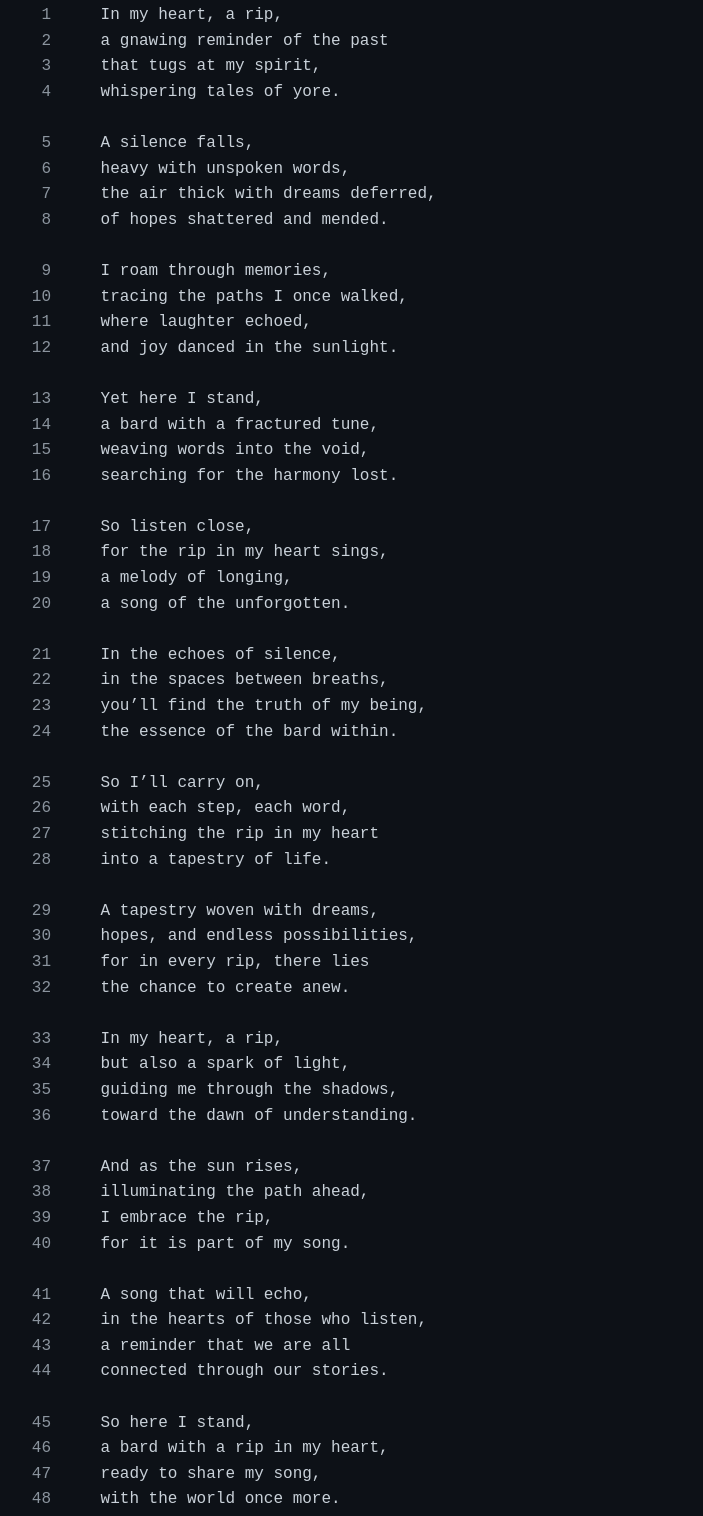
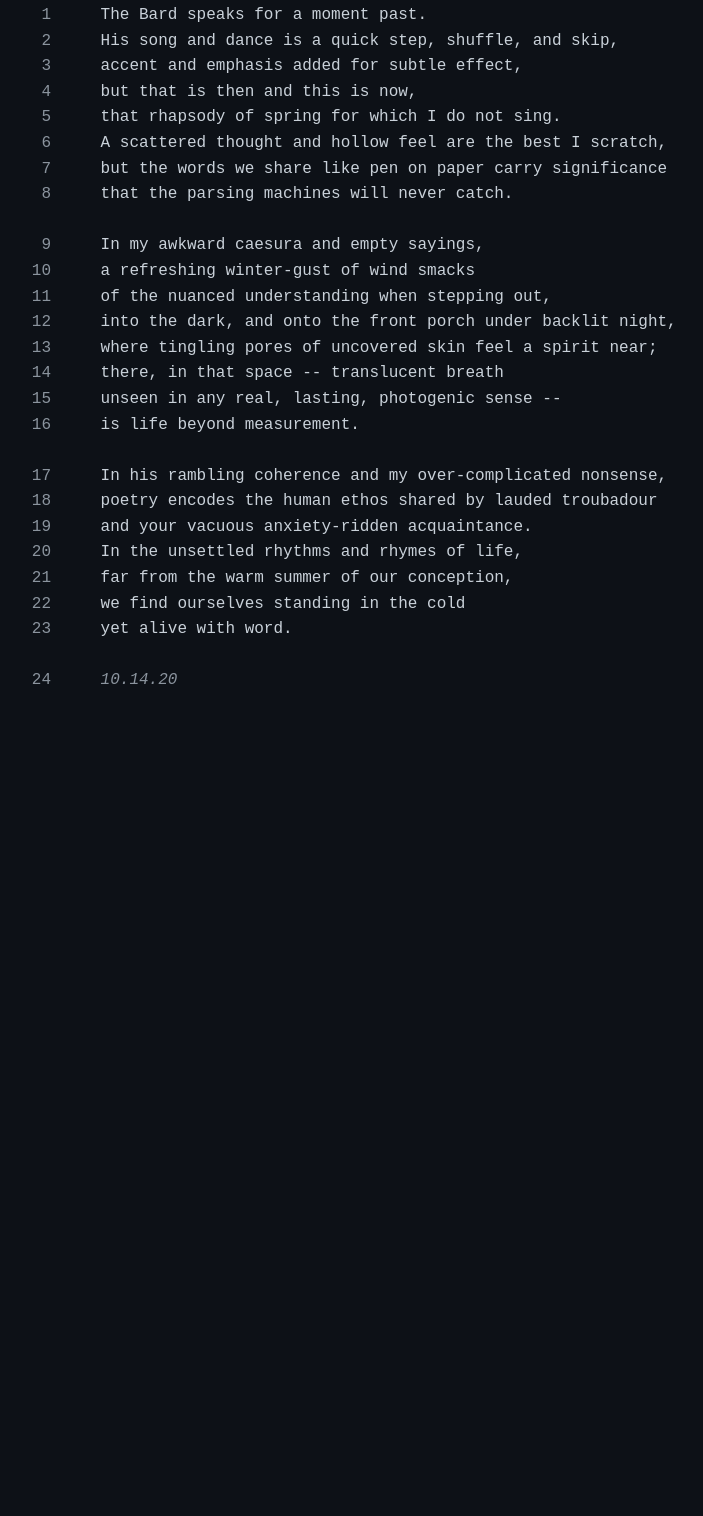
Before and after one commit to manonthesea/you-hear-me, a plain HTML site: page The Bard Speaks.html in a window 1280 px wide. Shown: the part 218-1734 px from the top of the page, without its empty margins (219-922 px from the left). After the commit the page ends 1050 px from the top, so only its background shows below. Drawn offline with Linux system fonts and the light colour scheme.

Commit message:
Update The Bard Speaks.html

```diff
--- a/The Bard Speaks.html
+++ b/The Bard Speaks.html
@@ -55,65 +55,33 @@
 <body>
     <h1>The Bard Speaks</h1>
     <pre>
-<span class="line-number">1</span> In my heart, a rip,
-<span class="line-number">2</span> a gnawing reminder of the past
-<span class="line-number">3</span> that tugs at my spirit,
-<span class="line-number">4</span> whispering tales of yore.
+<span class="line-number">1</span> The Bard speaks for a moment past.
+<span class="line-number">2</span> His song and dance is a quick step, shuffle, and skip,
+<span class="line-number">3</span> accent and emphasis added for subtle effect,
+<span class="line-number">4</span> but that is then and this is now,
+<span class="line-number">5</span> that rhapsody of spring for which I do not sing.
+<span class="line-number">6</span> A scattered thought and hollow feel are the best I scratch,
+<span class="line-number">7</span> but the words we share like pen on paper carry significance
+<span class="line-number">8</span> that the parsing machines will never catch.
 
-<span class="line-number">5</span> A silence falls,
-<span class="line-number">6</span> heavy with unspoken words,
-<span class="line-number">7</span> the air thick with dreams deferred,
-<span class="line-number">8</span> of hopes shattered and mended.
+<span class="line-number">9</span> In my awkward caesura and empty sayings,
+<span class="line-number">10</span> a refreshing winter-gust of wind smacks
+<span class="line-number">11</span> of the nuanced understanding when stepping out,
+<span class="line-number">12</span> into the dark, and onto the front porch under backlit night,
+<span class="line-number">13</span> where tingling pores of uncovered skin feel a spirit near;
+<span class="line-number">14</span> there, in that space -- translucent breath
+<span class="line-number">15</span> unseen in any real, lasting, photogenic sense --
+<span class="line-number">16</span> is life beyond measurement.
 
-<span class="line-number">9</span> I roam through memories,
-<span class="line-number">10</span> tracing the paths I once walked,
-<span class="line-number">11</span> where laughter echoed,
-<span class="line-number">12</span> and joy danced in the sunlight.
+<span class="line-number">17</span> In his rambling coherence and my over-complicated nonsense,
+<span class="line-number">18</span> poetry encodes the human ethos shared by lauded troubadour
+<span class="line-number">19</span> and your vacuous anxiety-ridden acquaintance.
+<span class="line-number">20</span> In the unsettled rhythms and rhymes of life,
+<span class="line-number">21</span> far from the warm summer of our conception,
+<span class="line-number">22</span> we find ourselves standing in the cold
+<span class="line-number">23</span> yet alive with word.
 
-<span class="line-number">13</span> Yet here I stand,
-<span class="line-number">14</span> a bard with a fractured tune,
-<span class="line-number">15</span> weaving words into the void,
-<span class="line-number">16</span> searching for the harmony lost.
-
-<span class="line-number">17</span> So listen close,
-<span class="line-number">18</span> for the rip in my heart sings,
-<span class="line-number">19</span> a melody of longing,
-<span class="line-number">20</span> a song of the unforgotten.
-
-<span class="line-number">21</span> In the echoes of silence,
-<span class="line-number">22</span> in the spaces between breaths,
-<span class="line-number">23</span> you’ll find the truth of my being,
-<span class="line-number">24</span> the essence of the bard within.
-
-<span class="line-number">25</span> So I’ll carry on,
-<span class="line-number">26</span> with each step, each word,
-<span class="line-number">27</span> stitching the rip in my heart
-<span class="line-number">28</span> into a tapestry of life.
-
-<span class="line-number">29</span> A tapestry woven with dreams,
-<span class="line-number">30</span> hopes, and endless possibilities,
-<span class="line-number">31</span> for in every rip, there lies
-<span class="line-number">32</span> the chance to create anew.
-
-<span class="line-number">33</span> In my heart, a rip,
-<span class="line-number">34</span> but also a spark of light,
-<span class="line-number">35</span> guiding me through the shadows,
-<span class="line-number">36</span> toward the dawn of understanding.
-
-<span class="line-number">37</span> And as the sun rises,
-<span class="line-number">38</span> illuminating the path ahead,
-<span class="line-number">39</span> I embrace the rip,
-<span class="line-number">40</span> for it is part of my song.
-
-<span class="line-number">41</span> A song that will echo,
-<span class="line-number">42</span> in the hearts of those who listen,
-<span class="line-number">43</span> a reminder that we are all
-<span class="line-number">44</span> connected through our stories.
-
-<span class="line-number">45</span> So here I stand,
-<span class="line-number">46</span> a bard with a rip in my heart,
-<span class="line-number">47</span> ready to share my song,
-<span class="line-number">48</span> with the world once more.
+<span class="line-number">24</span> <em>10.14.20</em>
     </pre>
 </body>
 </html>
```
